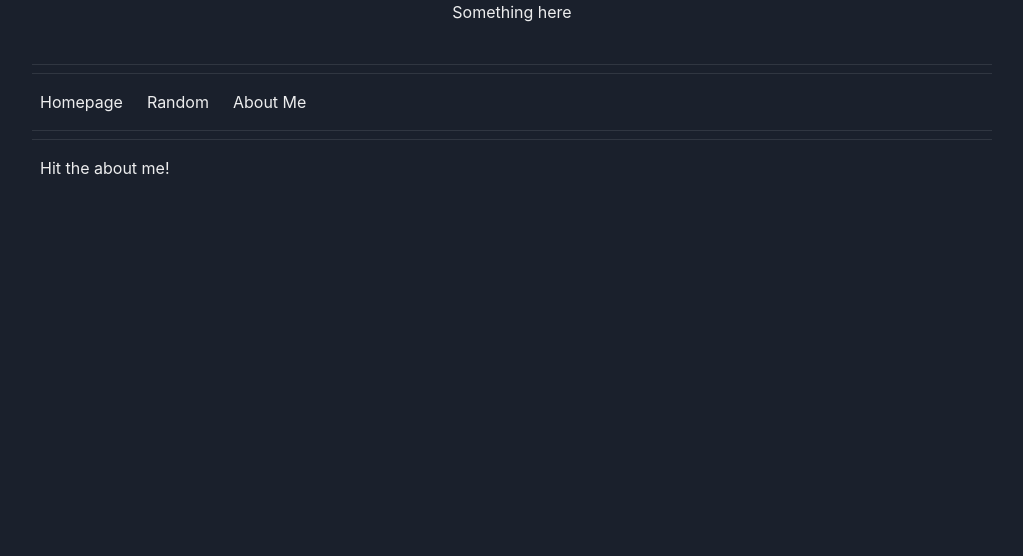
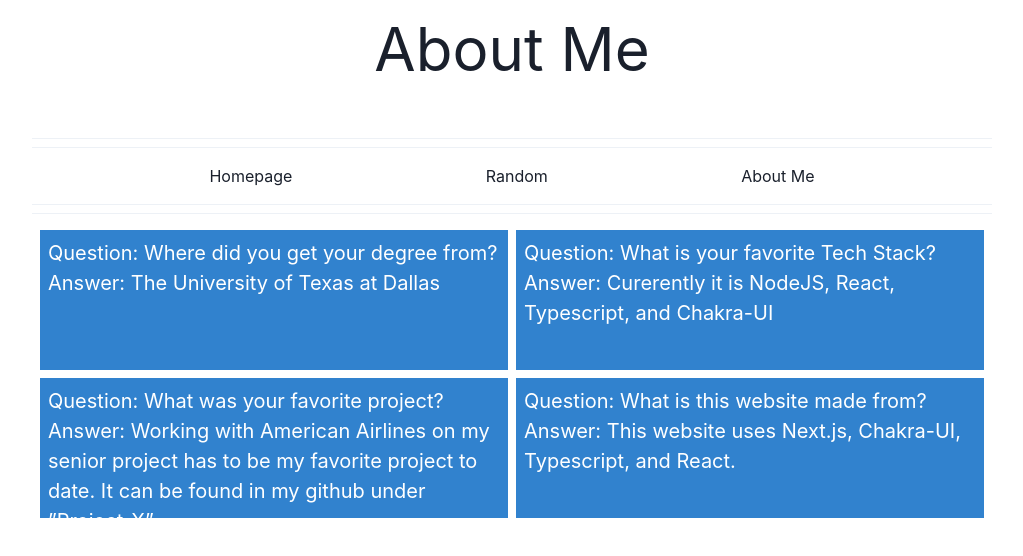
Before and after one commit to ntxnick/my-app, a Next.js app: page /app/aboutMe in a window 1280 px wide. Shown: the top 556 px of the page, without its empty margins (128-1151 px from the left). Built offline with nearby package versions, Linux system fonts and the light colour scheme.

Commit message:
About Me page updated

```diff
--- a/pages/Layout/Styling.tsx
+++ b/pages/Layout/Styling.tsx
@@ -4,23 +4,34 @@ import { Button, Link, Heading, HStack, Spacer, VStack, Box, Text, Divider } fro
 export const Styling: React.FC = ({ children }) => {
   return (
     <VStack alignItems="stretch" paddingTop={8} w="100%" maxW="75%" marginX="auto">
-    <Divider /> <Divider />
+
+    <Divider />
+    <Divider />
       <HStack>
+
+      <Spacer />
         <Link href="/">
           <Text p={2}>Homepage</Text>
         </Link>
+        <Spacer />
         <Link href="/random">
           <Text p={2}>Random</Text>
         </Link>
+        <Spacer />
         <Link href="/app/aboutMe">
           <Text p={2}>About Me</Text>
         </Link>
+        <Spacer />
+
       </HStack>
+
       <Divider />
       <Divider />
+
         <VStack alignItems="stretch" p={2}>
             {children}
         </VStack>
+
     </VStack>
   );
 };
--- a/pages/_app.tsx
+++ b/pages/_app.tsx
@@ -4,7 +4,7 @@ import { ChakraProvider, extendTheme } from '@chakra-ui/react'
 
 const config = {
   useSystemColorMode: false,
-  initialColorMode: 'dark',
+  initialColorMode: 'light',
 }
 
 const theme = extendTheme({ config })
--- a/pages/app/aboutMe.tsx
+++ b/pages/app/aboutMe.tsx
@@ -1,17 +1,43 @@
 import type { NextPage } from 'next'
 import { Styling } from '../Layout/Styling'
-import { Text, VStack } from '@chakra-ui/react'
+import { Text, VStack, Box, Grid, Spacer } from '@chakra-ui/react'
 
 const aboutMe: NextPage = () => {
   return (
     <>
     <VStack>
-      <Text>
-        Something here
+
+      <Text p={1} align="center" fontSize='6xl'>
+        About Me
       </Text>
+
       <Styling>
-        <Text>Hit the about me!</Text>
+
+      <Grid templateColumns='repeat(2, 1fr)' gap={2}>
+      <Box w='100%' h='140' bg='blue.500' color='white' p={2}>
+      <Text fontSize='xl'>Question: Where did you get your degree from?</Text>
+      <Text fontSize='xl'>Answer: The University of Texas at Dallas</Text>
+      </Box>
+
+      <Box w='100%' h='140' bg='blue.500' color='white' p={2}>
+      <Text fontSize='xl'>Question: What is your favorite Tech Stack? </Text>
+      <Spacer />
+      <Text fontSize='xl'>Answer: Curerently it is NodeJS, React, Typescript, and Chakra-UI </Text>
+      </Box>
+
+      <Box w='100%' h='140' bg='blue.500' color='white' p={2}>
+      <Text fontSize='xl'>Question: What was your favorite project? </Text>
+      <Text fontSize='xl'>Answer: Working with American Airlines on my senior project has to be my favorite project to date. It can be found in my github under &rdquo;Project-X&rdquo;.</Text>
+      </Box>
+
+      <Box w='100%' h='140' bg='blue.500' color='white' p={2}>
+      <Text fontSize='xl'>Question: What is this website made from?</Text>
+      <Text fontSize='xl'>Answer: This website uses Next.js, Chakra-UI, Typescript, and React.</Text>
+      </Box>
+      </Grid>
+
       </Styling>
+
     </VStack>
     </>
   )
```
